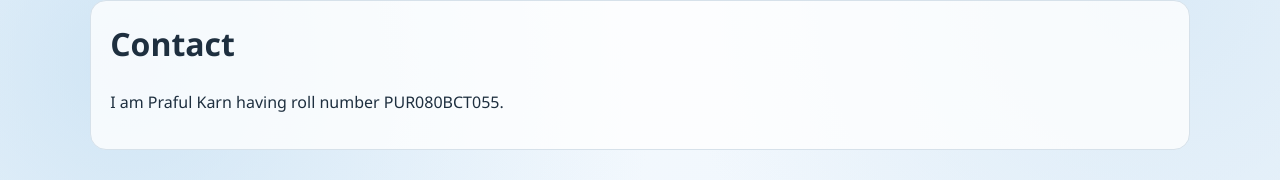
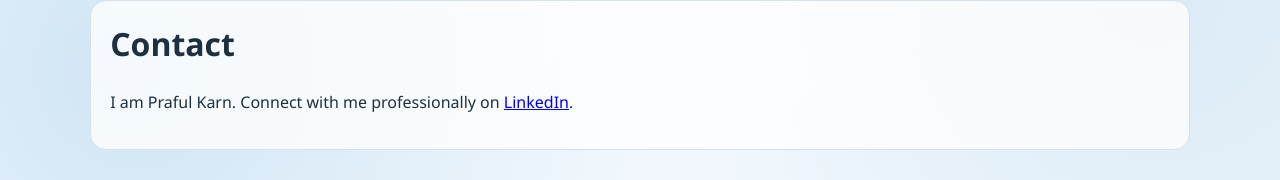
Before and after one commit to Prafulkarn/SPA_React-, a React (Vite) app: page /contact in a window 1280 px wide. Shown: the part 127-307 px from the top of the page. Built offline with nearby package versions, Linux system fonts and the light colour scheme.

Commit message:
feat: Add About page component

```diff
--- a/src/pages/About.jsx
+++ b/src/pages/About.jsx
@@ -4,7 +4,7 @@ function About() {
       <h1>About</h1>
       <p>
         This application demonstrates React state, event handling, parent-child props, and client-side
-        routing for the LAB-4 requirements.
+        routing for the LAB-4 requirements. I am Praful Karn.
       </p>
     </main>
   )
--- a/src/pages/Contact.jsx
+++ b/src/pages/Contact.jsx
@@ -2,8 +2,16 @@ function Contact() {
   return (
     <main className="text-page">
       <h1>Contact</h1>
-      <p>I am Praful Karn having roll number PUR080BCT055.
-
+      <p>
+        I am Praful Karn. Connect with me professionally on{' '}
+        <a
+          href="https://www.linkedin.com/in/praful-karn-9b7648315/"
+          target="_blank"
+          rel="noopener noreferrer"
+        >
+          LinkedIn
+        </a>
+        .
       </p>
     </main>
   )
```
